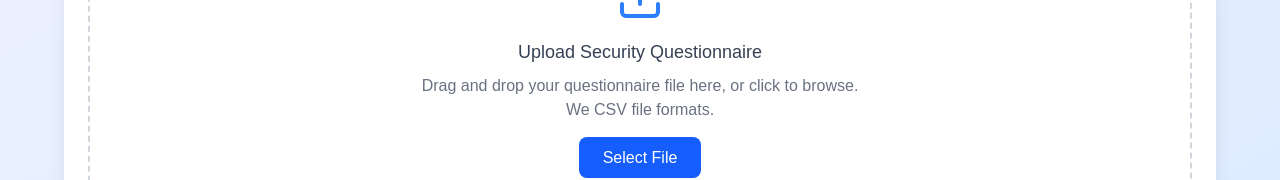
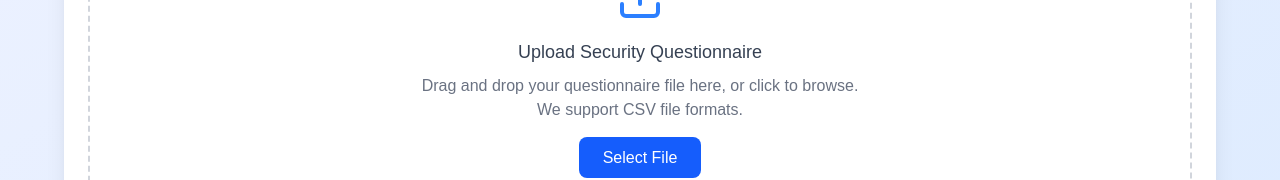
Before and after one commit to sandipkatel/Unified-InfoSec-QnA-Assistant, a Next.js app in the folder Frontend/: page / in a window 1280 px wide. Shown: the part 272-452 px from the top of the page. Built offline with nearby package versions, Linux system fonts and the light colour scheme.

Commit message:
update dnd content

```diff
--- a/Frontend/src/app/page.js
+++ b/Frontend/src/app/page.js
@@ -462,7 +462,7 @@ export default function UnifiedQnAAssistant() {
                 </h3>
                 <p className="text-gray-500 mb-6 max-w-md mx-auto">
                   Drag and drop your questionnaire file here, or click to
-                  browse. We CSV file formats.
+                  browse. We support CSV file formats.
                 </p>
                 <input
                   type="file"
```
